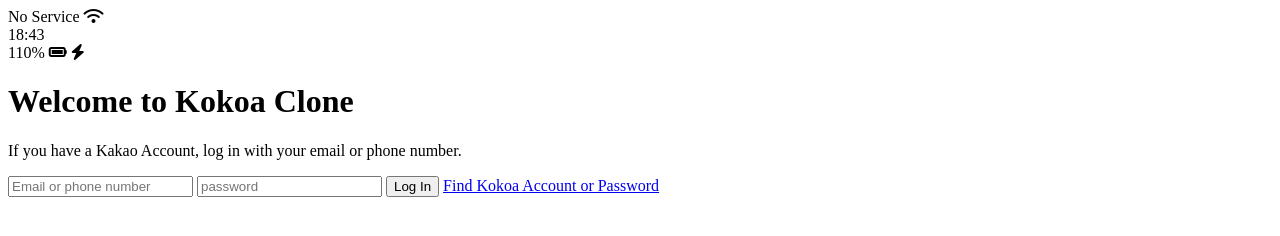
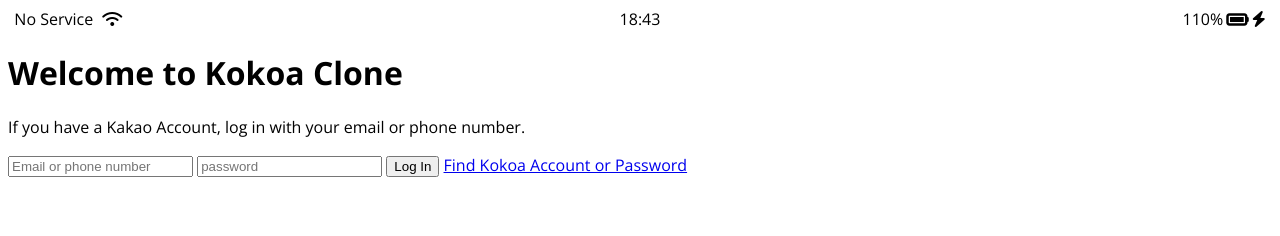
Before and after one commit to paperworker-hsg/kokoa-clone, a plain HTML site: page index.html in a window 1280 px wide. Drawn offline with nearby package versions, Linux system fonts and the light colour scheme.

Commit message:
Status bar CSS

```diff
--- a/css/styles.css
+++ b/css/styles.css
@@ -0,0 +1,33 @@
+@import url("https://fonts.googleapis.com/css2?family=Open+Sans:wght@400;700&display=swap");
+
+body {
+  font-family: "Open Sans", sans-serif;
+}
+
+.status-bar {
+  display: flex;
+  justify-content: center;
+}
+
+.status-bar__column {
+  width: 33%;
+}
+
+.status-bar__column:first-child span {
+  margin-right: 5px;
+}
+
+.status-bar__column:nth-child(2) {
+  display: flex;
+  justify-content: center;
+}
+
+.status-bar__column:last-child {
+  display: flex;
+  justify-content: flex-end;
+  align-items: center;
+}
+
+.status-bar__column .fa-battery-full {
+  margin: 0px 3px;
+}
--- a/index.html
+++ b/index.html
@@ -1,6 +1,7 @@
 <!DOCTYPE html>
 <html lang="en">
   <head>
+    <link rel="stylesheet" href="css/styles.css" />
     <meta charset="UTF-8" />
     <meta http-equiv="X-UA-Compatible" content="IE=edge" />
     <meta name="viewport" content="width=device-width, initial-scale=1.0" />
@@ -17,7 +18,7 @@
       </div>
       <div class="status-bar__column">
         <span>110%</span>
-        <i class="fas fa-battery-full"></i>
+        <i class="fas fa-battery-full fa-lg"></i>
         <i class="fas fa-bolt"></i>
       </div>
     </div>
```
